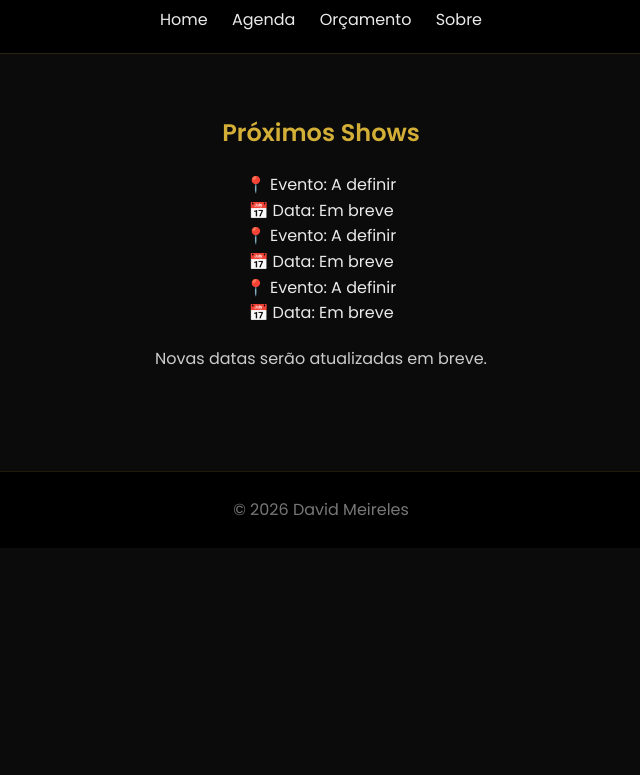
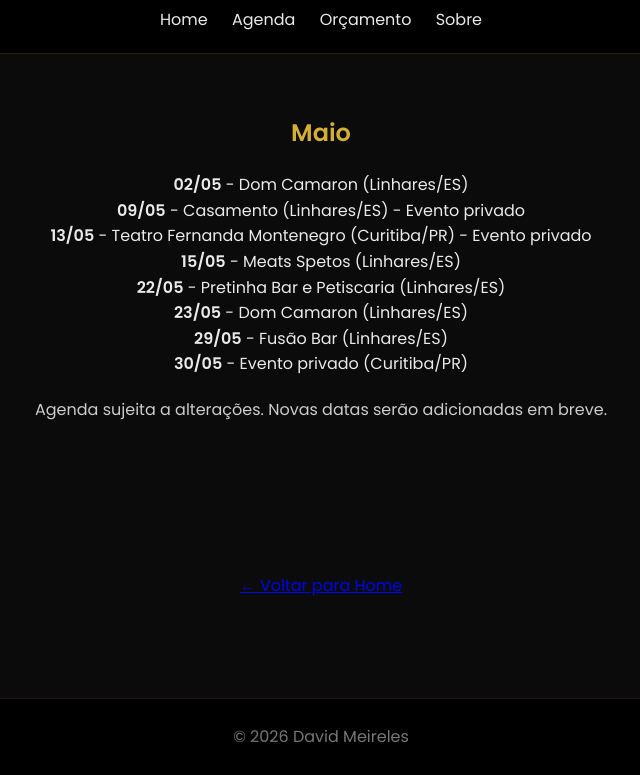
Before and after one commit to GabyzinhaGM/site-david, a plain HTML site: page agenda.html in a window 1280 px wide. Shown: the part 74-849 px from the top of the page, without its empty margins (319-959 px from the left). Before the commit the page ends 800 px from the top, so only its background shows below. Drawn offline with Linux system fonts and the light colour scheme.

Commit message:
update agenda with real show dates

```diff
--- a/agenda.html
+++ b/agenda.html
@@ -13,7 +13,8 @@
 
 <header>
   <h1>Agenda</h1>
-  <nav>
+
+  <nav aria-label="Menu principal">
     <a href="index.html">Home</a>
     <a href="agenda.html">Agenda</a>
     <a href="orcamento.html">Orçamento</a>
@@ -21,27 +22,53 @@
   </nav>
 </header>
 
-<section>
-  <h2>Próximos Shows</h2>
+<section aria-label="Agenda de shows">
+
+  <h2>Maio</h2>
 
   <div class="agenda-item">
-    <p>📍 Evento: A definir</p>
-    <p>📅 Data: Em breve</p>
+    <p><strong>02/05</strong> - Dom Camaron (Linhares/ES)</p>
   </div>
 
   <div class="agenda-item">
-    <p>📍 Evento: A definir</p>
-    <p>📅 Data: Em breve</p>
+    <p><strong>09/05</strong> - Casamento (Linhares/ES) - Evento privado</p>
   </div>
 
   <div class="agenda-item">
-    <p>📍 Evento: A definir</p>
-    <p>📅 Data: Em breve</p>
+    <p><strong>13/05</strong> - Teatro Fernanda Montenegro (Curitiba/PR) - Evento privado</p>
+  </div>
+
+  <div class="agenda-item">
+    <p><strong>15/05</strong> - Meats Spetos (Linhares/ES)</p>
+  </div>
+
+  <div class="agenda-item">
+    <p><strong>22/05</strong> - Pretinha Bar e Petiscaria (Linhares/ES)</p>
+  </div>
+
+  <div class="agenda-item">
+    <p><strong>23/05</strong> - Dom Camaron (Linhares/ES)</p>
+  </div>
+
+  <div class="agenda-item">
+    <p><strong>29/05</strong> - Fusão Bar (Linhares/ES)</p>
+  </div>
+
+  <div class="agenda-item">
+    <p><strong>30/05</strong> - Evento privado (Curitiba/PR)</p>
   </div>
 
   <p style="margin-top:20px; color:#ccc;">
-    Novas datas serão atualizadas em breve.
+    Agenda sujeita a alterações. Novas datas serão adicionadas em breve.
   </p>
+
+</section>
+
+<!-- BOTÃO VOLTAR -->
+<section style="text-align:center; margin-top:30px;">
+  <a href="index.html" class="btn-voltar">
+    ← Voltar para Home
+  </a>
 </section>
 
 <footer>
```
